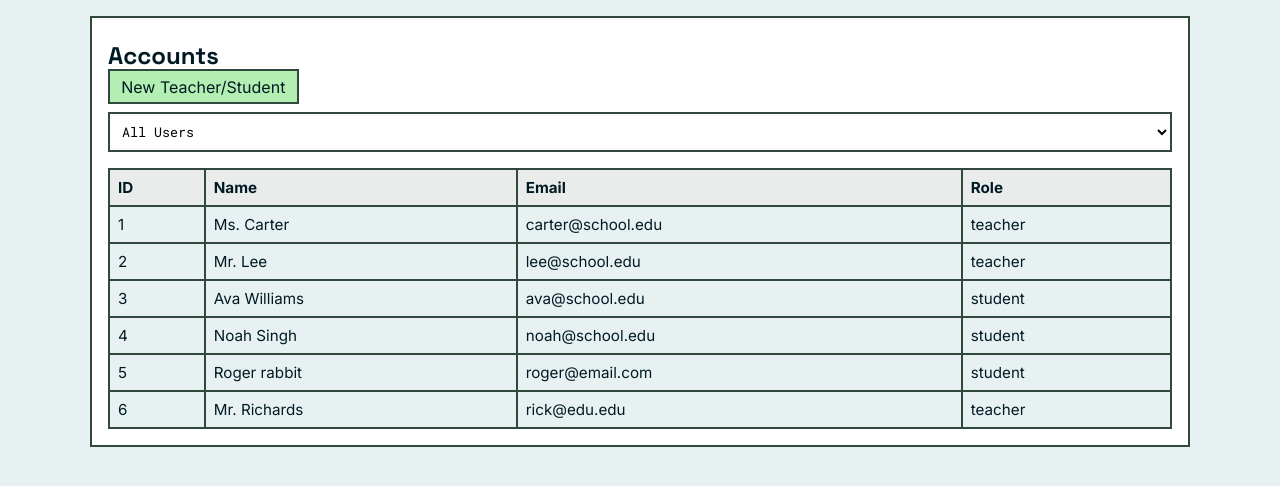
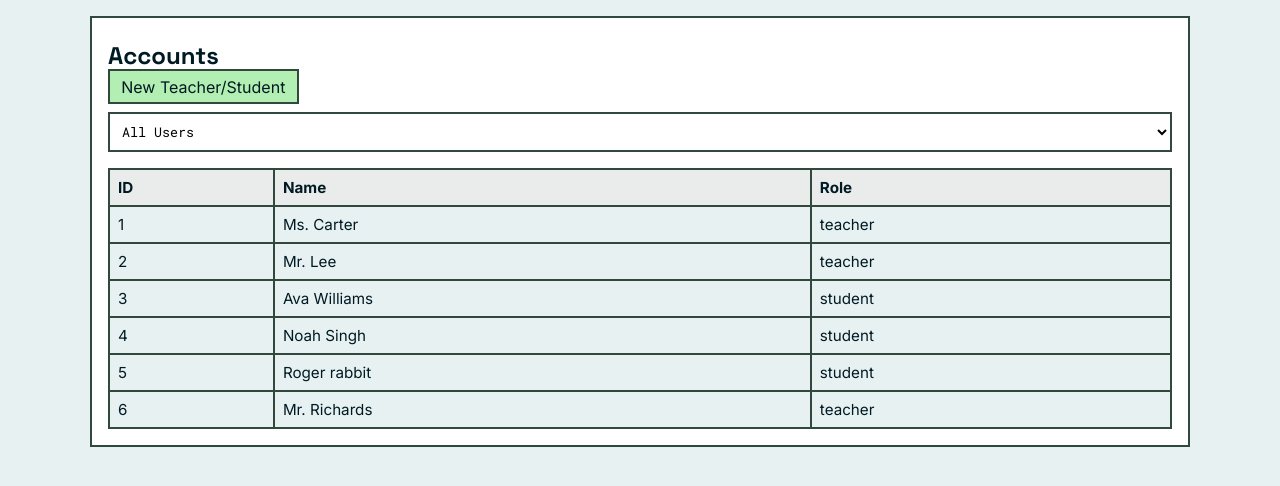
Before and after one commit to calebzroberts/CSET-160-Final-Mike-Caleb, a Flask app: page /accounts in a window 1280 px wide. Shown: the part 91-577 px from the top of the page. Run offline with Flask 3, Linux system fonts and the light colour scheme.

Commit message:
Took out email from system

```diff
--- a/main.py
+++ b/main.py
@@ -26,7 +26,6 @@ db = SQLAlchemy(app)
 class User(db.Model):
     id = db.Column(db.Integer, primary_key=True)
     name = db.Column(db.String(120), nullable=False)
-    email = db.Column(db.String(120), nullable=False)
     role = db.Column(db.String(20), nullable=False)
     tests = db.relationship('Test', backref='teacher', lazy=True)
     responses = db.relationship('Response', backref='student', lazy=True)
@@ -64,10 +63,10 @@ class Answer(db.Model):
 
 # mock dictionaries (Table translation reference)
 MOCK_ACCOUNTS = [
-    {'acct_id': 1, 'name': 'Ms. Carter', 'isTeacher': True, 'email': 'carter@school.edu'},
-    {'acct_id': 2, 'name': 'Mr. Lee', 'isTeacher': True, 'email': 'lee@school.edu'},
-    {'acct_id': 3, 'name': 'Ava Williams', 'isTeacher': False, 'email': 'ava@school.edu'},
-    {'acct_id': 4, 'name': 'Noah Singh', 'isTeacher': False, 'email': 'noah@school.edu'},
+    {'acct_id': 1, 'name': 'Ms. Carter', 'isTeacher': True},
+    {'acct_id': 2, 'name': 'Mr. Lee', 'isTeacher': True},
+    {'acct_id': 3, 'name': 'Ava Williams', 'isTeacher': False},
+    {'acct_id': 4, 'name': 'Noah Singh', 'isTeacher': False},
 ]
 
 MOCK_TESTS = [
@@ -98,7 +97,7 @@ with app.app_context():
     if not User.query.first():
         for acc in MOCK_ACCOUNTS:
             role = 'teacher' if acc['isTeacher'] else 'student'
-            u = User(id=acc['acct_id'], name=acc['name'], email=acc['email'], role=role)
+            u = User(id=acc['acct_id'], name=acc['name'], role=role)
             db.session.add(u)
 
     if not Test.query.first():
@@ -129,7 +128,7 @@ def get_mock_user(acct_id):
     row = next((x for x in MOCK_ACCOUNTS if x['acct_id'] == acct_id), None)
     if not row:
         return None
-    return SimpleNamespace(id=row['acct_id'], name=row['name'], email=row.get('email', ''), role='teacher' if row['isTeacher'] else 'student')
+    return SimpleNamespace(id=row['acct_id'], name=row['name'], role='teacher' if row['isTeacher'] else 'student')
 
 
 def get_all_users():
@@ -202,14 +201,13 @@ def index():
 def register():
     if request.method == 'POST':
         name = request.form.get('name').strip()
-        email = request.form.get('email').strip()
         role = request.form.get('role')
 
-        if not name or not email or not role:
-            flash('Name, email, and role are required.', 'error')
+        if not name or not role:
+            flash('Name and role are required.', 'error')
             return redirect(url_for('register'))
 
-        user = User(name=name, email=email, role=role)
+        user = User(name=name, role=role)
         db.session.add(user)
         db.session.commit()
         flash(f'{role.title()} registered successfully.', 'success')
--- a/templates/accounts.html
+++ b/templates/accounts.html
@@ -20,14 +20,13 @@
 		</div>
 		<table class="data-table">
 			<thead>
-				<tr><th>ID</th><th>Name</th><th>Email</th><th>Role</th></tr>
+				<tr><th>ID</th><th>Name</th><th>Role</th></tr>
 			</thead>
 			<tbody>
 				{% for user in users %}
 				<tr>
 					<td>{{ user.id }}</td>
 					<td>{{ user.name }}</td>
-					<td>{{ user.email }}</td>
 					<td>{{ user.role }}</td>
 				</tr>
 				{% else %}
--- a/templates/register.html
+++ b/templates/register.html
@@ -5,7 +5,6 @@
 		<h2>Register</h2>
 		<form method="post" class="form-grid">
 			<label>Name<input type="text" name="name" required /></label>
-			<label>Email<input type="email" name="email" required /></label>
 
 			<label>Role
 				<select name="role" required>
--- a/templates/students.html
+++ b/templates/students.html
@@ -4,13 +4,12 @@
 	<section class="panel">
 		<h2>Students</h2>
 		<table class="data-table">
-		<thead><tr><th>Name</th><th>Email</th><th>Details</th></tr></thead>
+		<thead><tr><th>Name</th><th>Details</th></tr></thead>
 		<tbody>
 			{% if students %}
 			{% for s in students %}
 			<tr>
 				<td>{{ s.name }}</td>
-				<td>{{ s.email }}</td>
 				<td><a class="link-btn" href="{{ url_for('student_detail', student_id=s.id) }}">View</a></td>
 			</tr>
 			{% endfor %}
```
